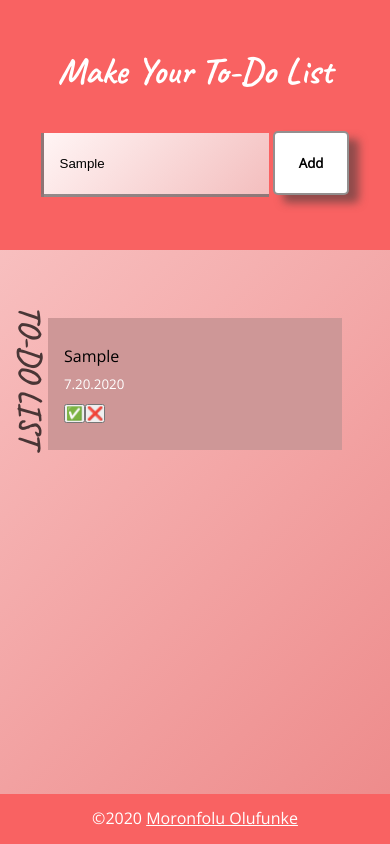
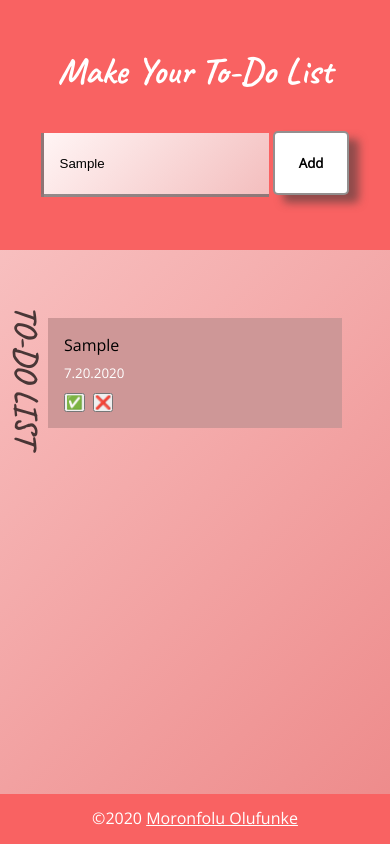
Before and after one commit to MoeRayo/Dev-Task-TodoList, a website: page index.html in a window 390 px wide. Both pictures are taken after typing "Sample" into the empty fields and a click on the button "Add". Drawn offline with nearby package versions, Linux system fonts and the light colour scheme.

```diff
--- a/css/base/responsiveness.css
+++ b/css/base/responsiveness.css
@@ -22,11 +22,16 @@
 
   main div {
     width: 100%;
+    padding: 1rem;
   }
 
   .logo {
     font-size: 2rem;
     top: 55px;
-    left: 10px;
+    left: 6px;
+  }
+
+  span {
+    bottom: 125px;
   }
 }
--- a/css/layout/list.css
+++ b/css/layout/list.css
@@ -49,3 +49,8 @@
   color: #ffffff;
   margin: 0.5rem 0;
 }
+
+main button {
+  display: inline-block;
+  margin-right: 0.5rem;
+}
```
